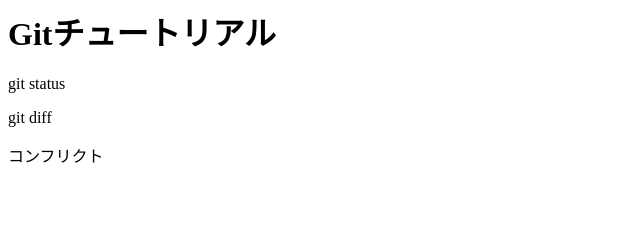
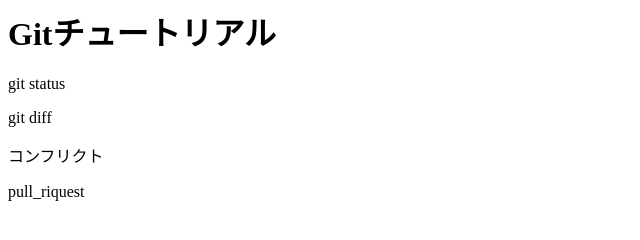
Before and after one commit to asakanobu/git_practice, a plain HTML site: page index.html in a window 1280 px wide. Shown: the full height of the page, 0-640 px from the left. Drawn offline with Linux system fonts and the light colour scheme.

Commit message:
pull riquestを作成

```diff
--- a/index.html
+++ b/index.html
@@ -2,3 +2,4 @@
 <p>git status</p>
 <p>git diff</p>
 <p>コンフリクト</p>
+<p>pull_riquest</p>
```
